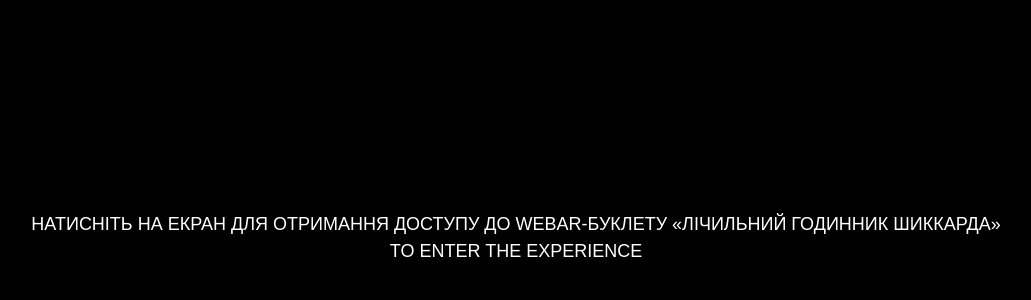
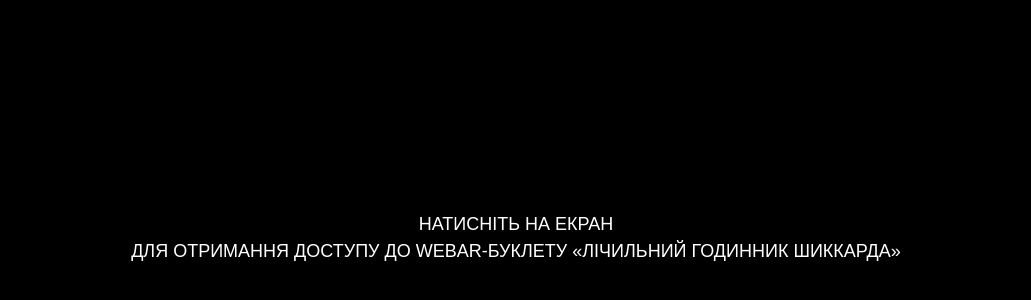
Before and after one commit to treshhh/project1, a plain HTML site: page index.html in a window 1280 px wide. Shown: the part 162-462 px from the top of the page, without its empty margins (124-1155 px from the left). Drawn offline with nearby package versions, Linux system fonts and the light colour scheme.

Commit message:
Created by GitHub

```diff
--- a/index.html
+++ b/index.html
@@ -26,9 +26,9 @@
                 text-transform: uppercase; font-family: Arial, Helvetica, sans-serif; font-weight: 400; line-height: 1.5em; font-size: large; white-space: nowrap;
                 user-select: none; pointer-events: none;
             ">
-            Натисніть на екран для отримання доступу до WebAR-буклету «Лічильний годинник Шиккарда»
+            Натисніть на екран
             <br>
-            to enter the experience
+            для отримання доступу до WebAR-буклету «Лічильний годинник Шиккарда»
         </div>
     </div>
 
```
